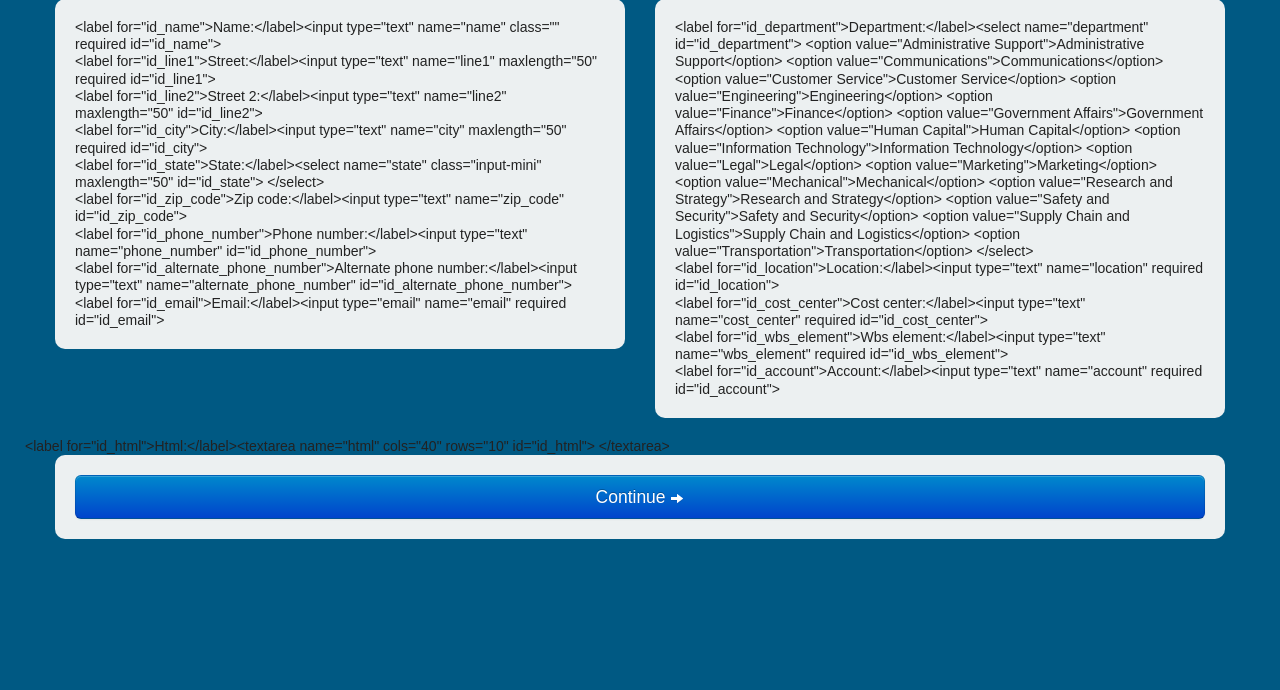
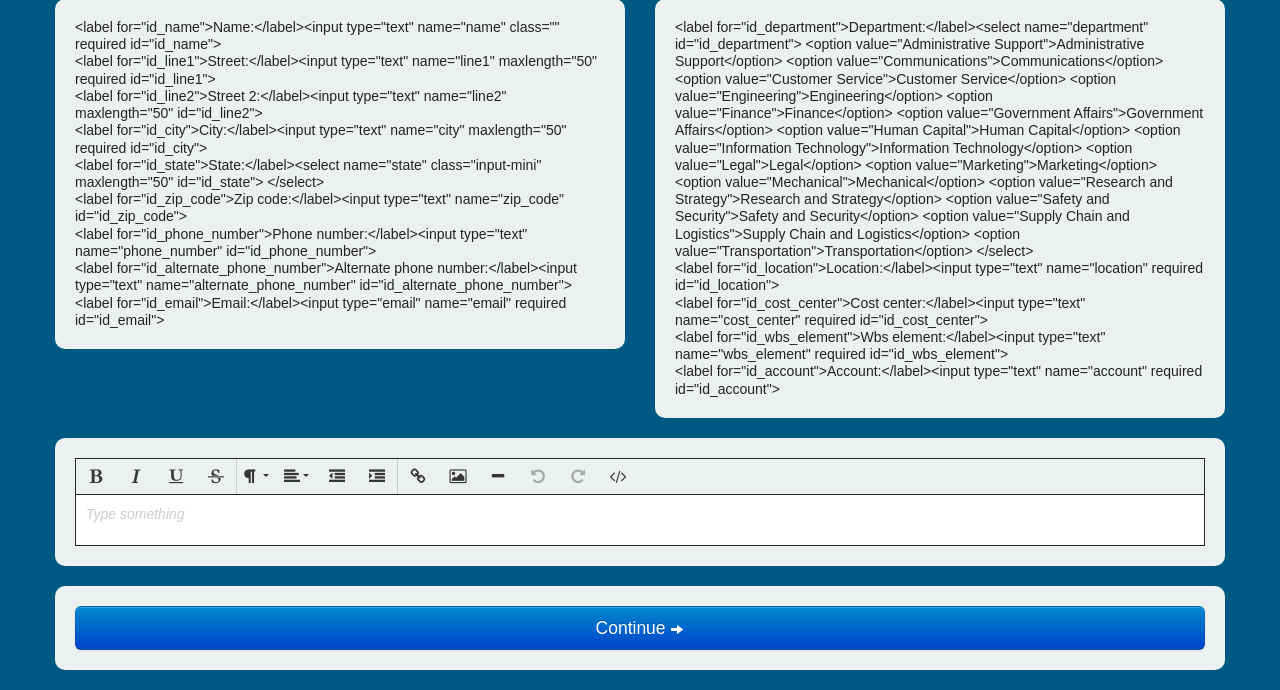
Before and after one commit to tavern-consulting/amtrak-decal-form, a Django app: page / in a window 1280 px wide. Shown: the part 181-871 px from the top of the page. Before the commit the page ends 720 px from the top, so only its background shows below. Run offline with Django 3.2, Linux system fonts and the light colour scheme; parts of the project's set-up code (start-up, migrations or seed data) failed here and were passed over; some libraries are stand-ins or nearby versions.

Commit message:
Froala placed and tweaked

```diff
--- a/amtrak_decal_form/static/css/main.css
+++ b/amtrak_decal_form/static/css/main.css
@@ -91,8 +91,6 @@ body {
 /* Font Size Modal */
 #font-size-modal {}
 
-
-
 /* Border Type Modal */
 #border-type-modal .border-type {
     display: block;
@@ -109,10 +107,6 @@ body {
 /* Border Thickness Modal */
 #border-thickness-modal {}
 
-
-
-
-
 /* ------------------------------- */
 /* Validation */
 /* ------------------------------- */
@@ -123,3 +117,15 @@ input.validation-error {
     -webkit-box-shadow: inset 0 1px 1px rgba(0, 0, 0, 0.075), 0 0 6px #D59392;
     -moz-box-shadow: inset 0 1px 1px rgba(0, 0, 0, 0.075), 0 0 6px #d59392;
     box-shadow: inset 0 1px 1px rgba(0, 0, 0, 0.075), 0 0 6px #D59392;}
+
+
+/* ------------------------------- */
+/* Froala Overrides */
+/* ------------------------------- */
+
+.froala-box .froala-editor {
+    background-color: #ecf0f1;
+    border-top: solid 1px #252525;}
+
+.froala-box .froala-element {
+    background-color: #fff;}
--- a/amtrak_decal_form/templates/index.html
+++ b/amtrak_decal_form/templates/index.html
@@ -11,11 +11,11 @@
     <link rel="stylesheet" href="{% static 'css/bootstrap.min.css' %}?t={% now 'U' %}" type="text/css" />
 	<link rel="stylesheet" href="{% static 'css/bootstrap-responsive.min.css' %}?t={% now 'U' %}" type="text/css">
 
-    <link rel="stylesheet" href="{% static 'css/main.css' %}?t={% now 'U' %}" type="text/css" />
-
     <!-- Froala Requirements -->
     <link rel="stylesheet" href="{% static 'lib/froala/css/font-awesome.min.css' %}?t={% now 'U' %}" type="text/css" />
 	<link rel="stylesheet" href="{% static 'lib/froala/css/froala_editor.min.css' %}?t={% now 'U' %}" type="text/css">
+
+    <link rel="stylesheet" href="{% static 'css/main.css' %}?t={% now 'U' %}" type="text/css" />
 </head>
 <body>
 
@@ -24,6 +24,8 @@
 <div class="container">
         <form action="{% url 'index' %}" method="post">
             {% csrf_token %}
+
+            <!-- Error Alerts -->
             <div id="error-alert" class="row hide">
                 <div class="span12">
                     <div class="alert alert-error">
@@ -31,8 +33,10 @@
                     </div>
                 </div>
             </div>
-            <div class="row">
-				<div id="user-info-form">
+
+            <!-- User Info -->
+            <div id="user-info-form">
+                <div class="row">
 					<div class="span6">
 						<div class="pane">
 							<div class="cf">
@@ -83,10 +87,23 @@
 							</div>
 						</div>
 					</div>
-                    {% render_field decal_form 'html' %}
-					<div class='form-errors'></div>
 				</div>
-				<div id="decal-spec-form" class="hide">
+            </div>
+
+            <!-- Editor -->
+            <div id="editor" class="">
+                <div class="row">
+                    <div class="span12">
+                        <div class="pane">
+                            {{ decal_form.html }}
+                        </div>
+                    </div>
+                </div>
+            </div>
+
+            <!-- Decal Spec -->
+            <div id="decal-spec-form" class="hide">
+                <div class="row">
                     <div class="span6">
                         <div class="pane">
 							<div class="cf">
@@ -139,15 +156,18 @@
                     </div>
 				</div>
             </div>
+
+            <!-- Preview/Finish -->
             <div class="row">
                 <div class="span12">
                     <div class="pane">
                         <a href="#" class="continue btn btn-primary btn-block btn-large">Continue <i class="icon-arrow-right icon-white"></i></a>
-                        <button name="action" value="preview" type="submit" class="finish btn btn-primary btn-block btn-large hide">Preview <i class="icon-arrow-right icon-white"></i></a>
-                        <button name="action" value="finish" type="submit" class="finish btn btn-primary btn-block btn-large hide">Finish <i class="icon-arrow-right icon-white"></i></a>
+                        <button name="action" value="preview" type="submit" class="finish btn btn-primary btn-block btn-large hide">Preview <i class="icon-arrow-right icon-white"></i></button>
+                        <button name="action" value="finish" type="submit" class="finish btn btn-primary btn-block btn-large hide">Finish <i class="icon-arrow-right icon-white"></i></button>
                     </div>
                 </div>
             </div>
+
         </form>
 </div>
 
```
